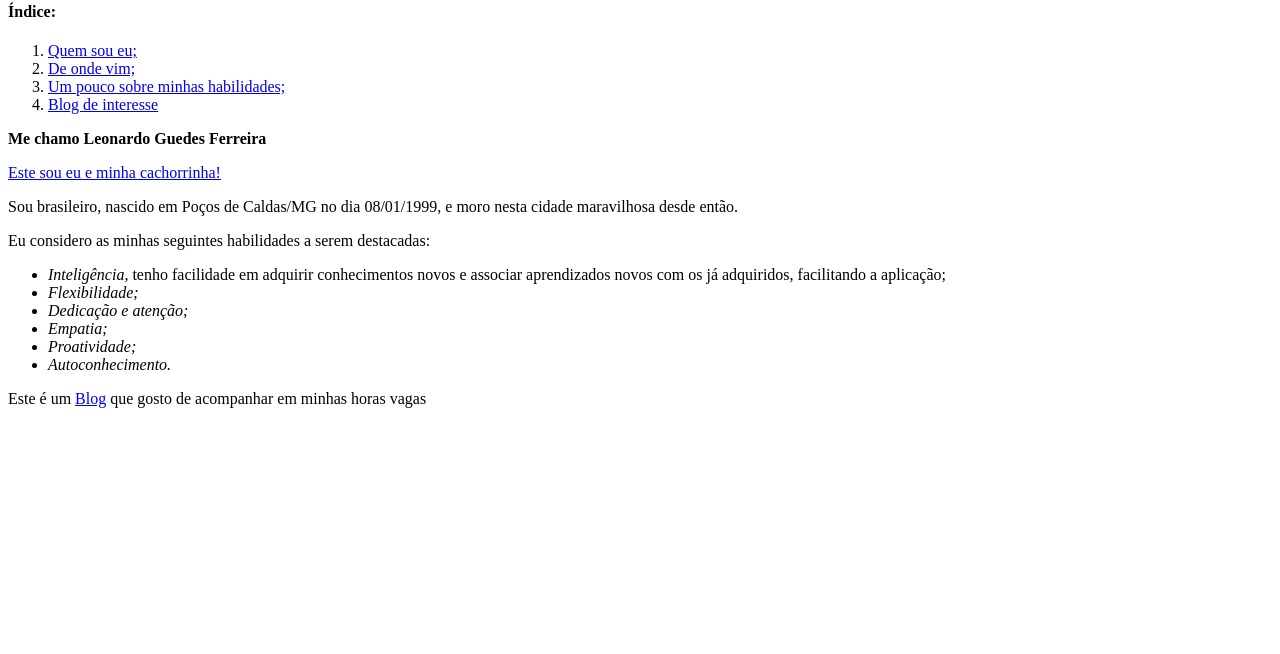
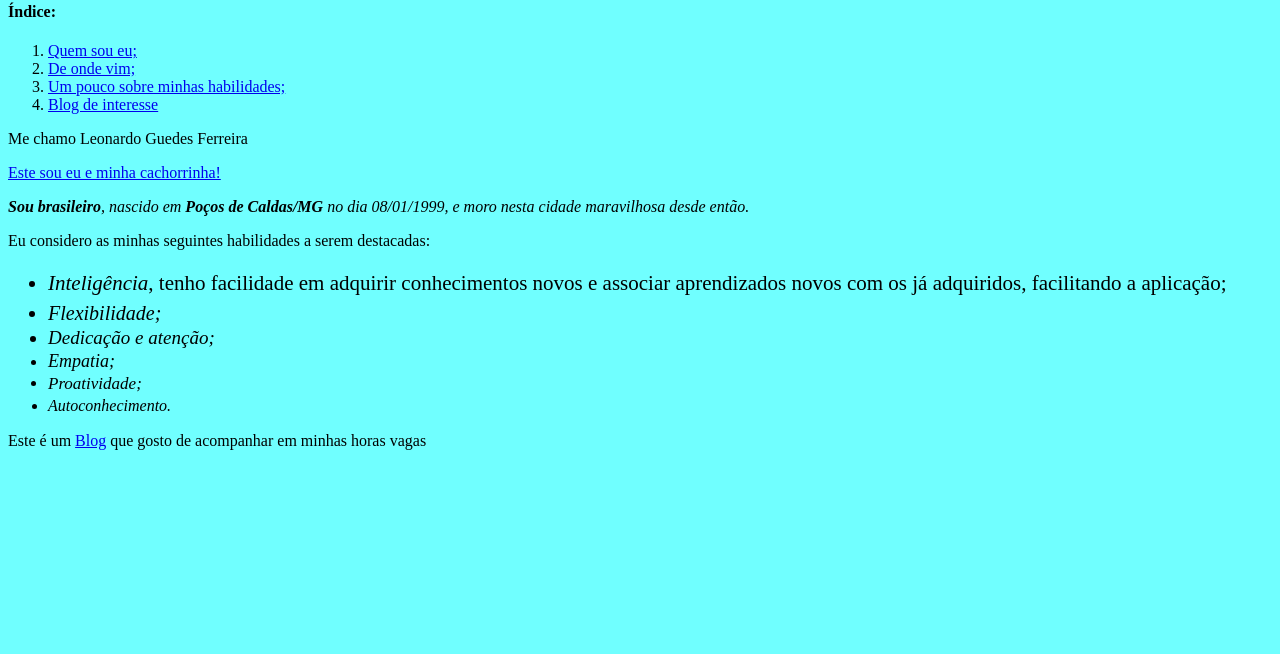
Before and after one commit to Leonardo-Guedes/Leonardo-Guedes.github.io, a plain HTML site: page index.html in a window 1280 px wide. Shown: the part 77-731 px from the top of the page. Drawn offline with Linux system fonts and the light colour scheme.

Commit message:
Utilizando CSS em meu Portfólio

```diff
--- a/index.html
+++ b/index.html
@@ -5,6 +5,47 @@
     <title>
       Portfólio Web
     </title>
+    <style>
+
+      body{
+        background-color: rgb(112, 255, 255);
+
+      }
+      #eu{
+      font-family: 'Times New Roman', sans-serif;
+      }
+
+      #local{
+      font-family:'Fantasy', serif;
+
+       font-style: italic;
+      }
+      .Intelligence{
+        font-size: 21px;
+        line-height: 35px;
+      }
+      .Flexible{
+        font-size: 20px;
+        line-height: 25px;
+      }
+      .Dedicated{
+        font-size: 19px;
+        line-height: 24px;
+      }
+      .Empathy{
+        font-size: 18px;
+        line-height: 23px;
+      }
+      .Proactive{
+        font-size: 17px;
+        line-height: 22px;
+      }
+      .SelfKnowledge{
+        font-size: 16px;
+        line-height: 21px;
+      }
+
+    </style>
   </head>
  <body>
   <h1>Bem vindo ao meu Portfólio</h1>
@@ -15,20 +56,20 @@
     <li><a href=#qualidades>Um pouco sobre minhas habilidades;</a></li>
     <li><a href=#Blog>Blog de interesse</a></li>
   </ol>
-  <p id="eu"><strong> Me chamo Leonardo Guedes Ferreira</strong></p>
+  <p id="eu"> Me chamo Leonardo Guedes Ferreira</p>
   <a href=#fotoNina>
     Este sou eu e minha cachorrinha!
     </a>
-  <p id="local">Sou brasileiro, nascido em Poços de Caldas/MG no dia 08/01/1999, e moro nesta cidade maravilhosa desde então.</p>
+  <p id="local"><strong>Sou brasileiro</strong>, nascido em <strong>Poços de Caldas/MG</strong>  no dia 08/01/1999, e moro nesta cidade maravilhosa desde então.</p>
   <p id="qualidades">
   Eu considero as minhas seguintes habilidades a serem destacadas:</p>
   <ul>
-    <li><em>Inteligência</em>, tenho facilidade em adquirir conhecimentos novos e associar aprendizados novos com os já adquiridos, facilitando a aplicação;</li>
-    <li><em>Flexibilidade;</li>
-    <li>Dedicação e atenção;</li>
-    <li>Empatia;</li>
-    <li>Proatividade;</li>
-    <li>Autoconhecimento.</em></li>
+    <li class="Intelligence"><em>Inteligência</em>, tenho facilidade em adquirir conhecimentos novos e associar aprendizados novos com os já adquiridos, facilitando a aplicação;</li>
+    <li class="Flexible"><em>Flexibilidade;</li>
+    <li class="Dedicated">Dedicação e atenção;</li>
+    <li class="Empathy">Empatia;</li>
+    <li class="Proactive">Proatividade;</li>
+    <li class="SelfKnowledge">Autoconhecimento.</em></li>
   </ul>
   <p id="Blog">Este é um <a href="http://oprimorico.com.br/" target="_blank" >Blog</a> que gosto de acompanhar em minhas horas vagas</p>
   <br><br><br><br><br><br><br><br><br><br><br><br><br><br>
```
